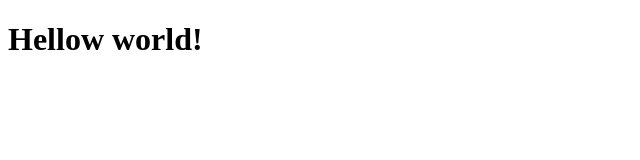
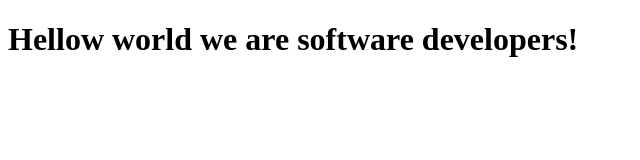
Before and after one commit to CabdallaCms/FelixAbdalla, a plain HTML site: page index.html in a window 1280 px wide. Shown: the whole page, without its empty margins (0-640 px from the left). Drawn offline with Linux system fonts and the light colour scheme.

Commit message:
we are software developers

```diff
--- a/index.html
+++ b/index.html
@@ -21,7 +21,7 @@
     - The freeCodeCamp Team
 
     -->
-    <h1>Hellow world!</h1>
+    <h1>Hellow world we are software developers!</h1>
     <script  src="js/index.js"></script>
   </body>
 </html>
```
